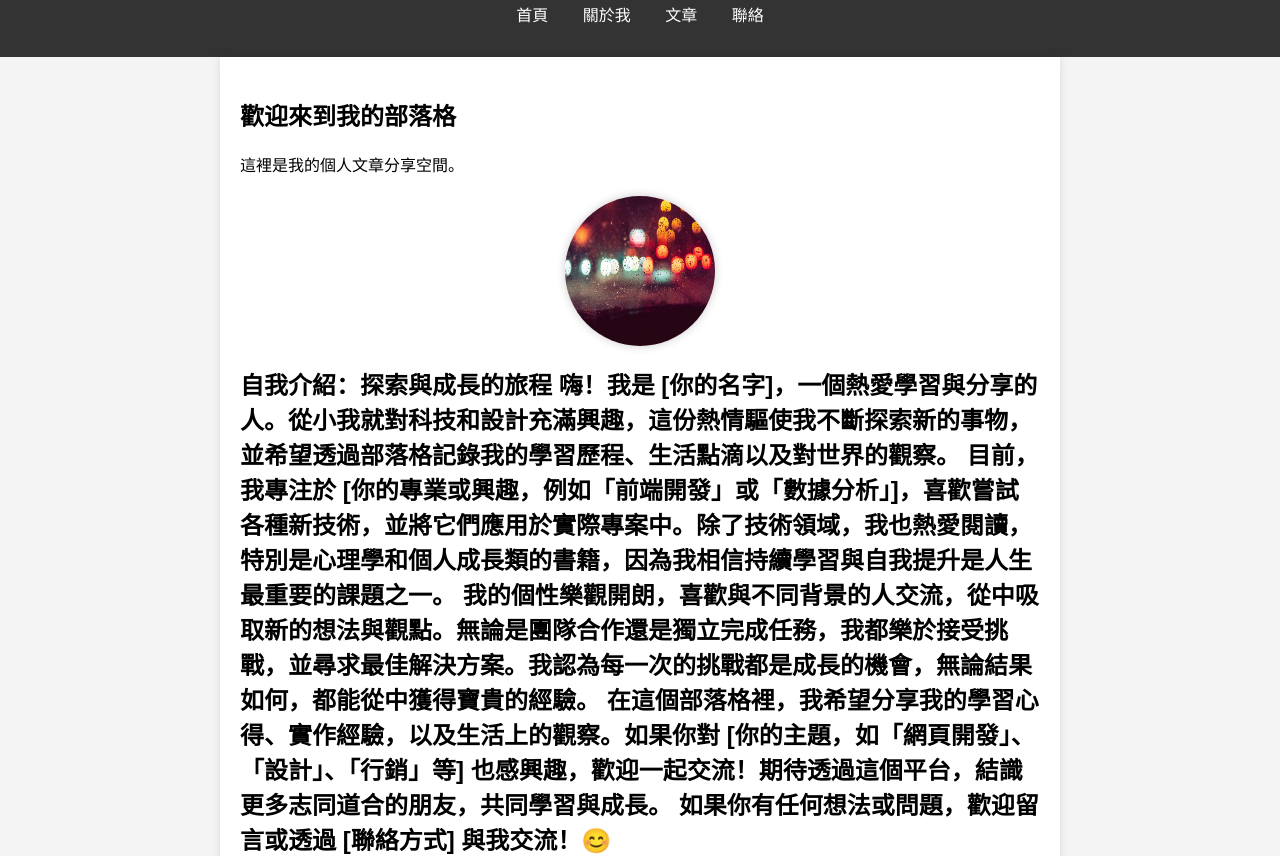
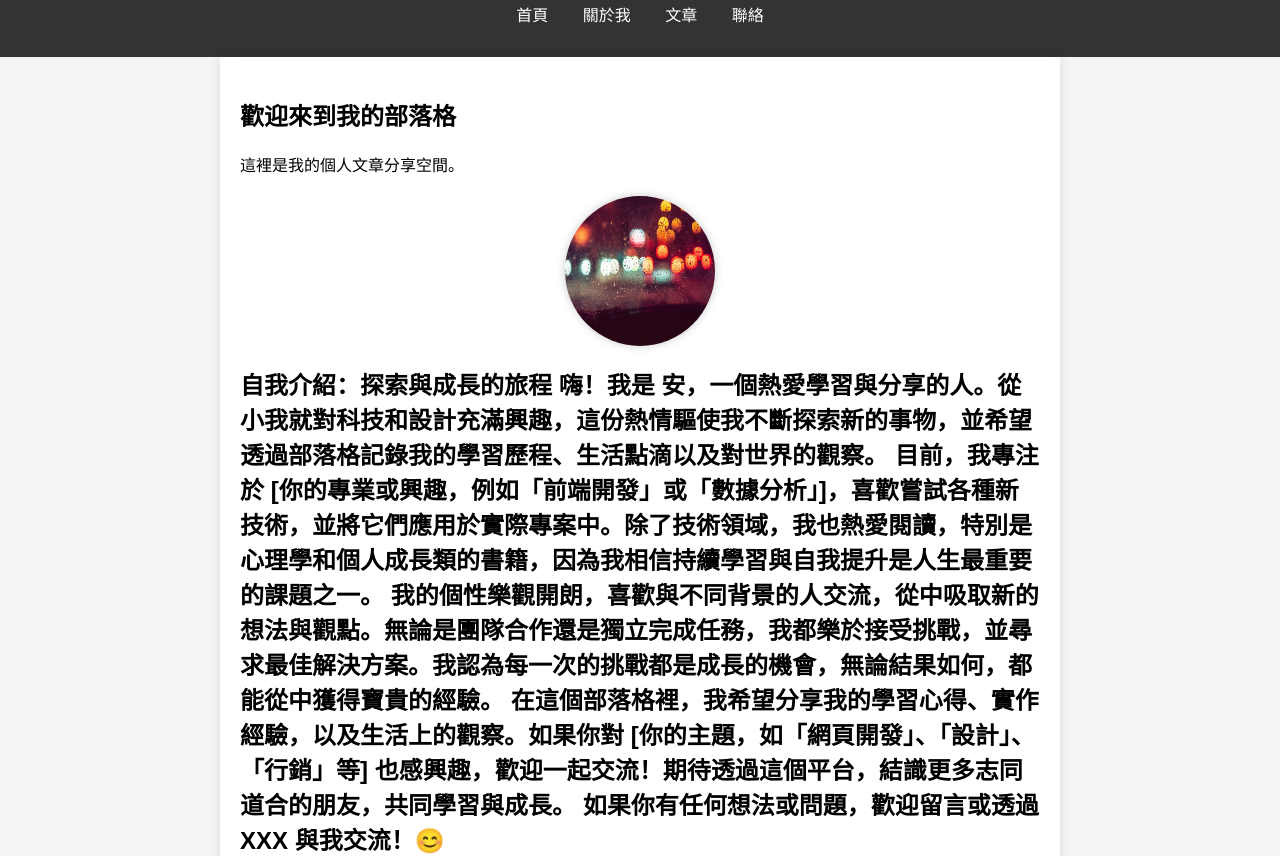
Before and after one commit to cpann2012-cpann2/1456, a plain HTML site: page _!DOCTYPE html_.html in a window 1280 px wide. Shown: the part 102-958 px from the top of the page. Drawn offline with Linux system fonts and the light colour scheme.

Commit message:
Update _!DOCTYPE html_.html

```diff
--- a/_!DOCTYPE html_.html
+++ b/_!DOCTYPE html_.html
@@ -27,7 +27,7 @@
             <img src="test.jpg" alt="我的頭像" class="avatar">
             <!-- <h2>關於我</h2> -->
             <h2>自我介紹：探索與成長的旅程
-                嗨！我是 [你的名字]，一個熱愛學習與分享的人。從小我就對科技和設計充滿興趣，這份熱情驅使我不斷探索新的事物，並希望透過部落格記錄我的學習歷程、生活點滴以及對世界的觀察。
+                嗨！我是 安，一個熱愛學習與分享的人。從小我就對科技和設計充滿興趣，這份熱情驅使我不斷探索新的事物，並希望透過部落格記錄我的學習歷程、生活點滴以及對世界的觀察。
 
                 目前，我專注於 [你的專業或興趣，例如「前端開發」或「數據分析」]，喜歡嘗試各種新技術，並將它們應用於實際專案中。除了技術領域，我也熱愛閱讀，特別是心理學和個人成長類的書籍，因為我相信持續學習與自我提升是人生最重要的課題之一。
 
@@ -35,7 +35,7 @@
 
                 在這個部落格裡，我希望分享我的學習心得、實作經驗，以及生活上的觀察。如果你對 [你的主題，如「網頁開發」、「設計」、「行銷」等] 也感興趣，歡迎一起交流！期待透過這個平台，結識更多志同道合的朋友，共同學習與成長。
 
-                如果你有任何想法或問題，歡迎留言或透過 [聯絡方式] 與我交流！😊</h2>
+                如果你有任何想法或問題，歡迎留言或透過 XXX 與我交流！😊</h2>
             <p>這裡可以寫一些自我介紹。</p>
         </section>
         <section id="blog">
```
